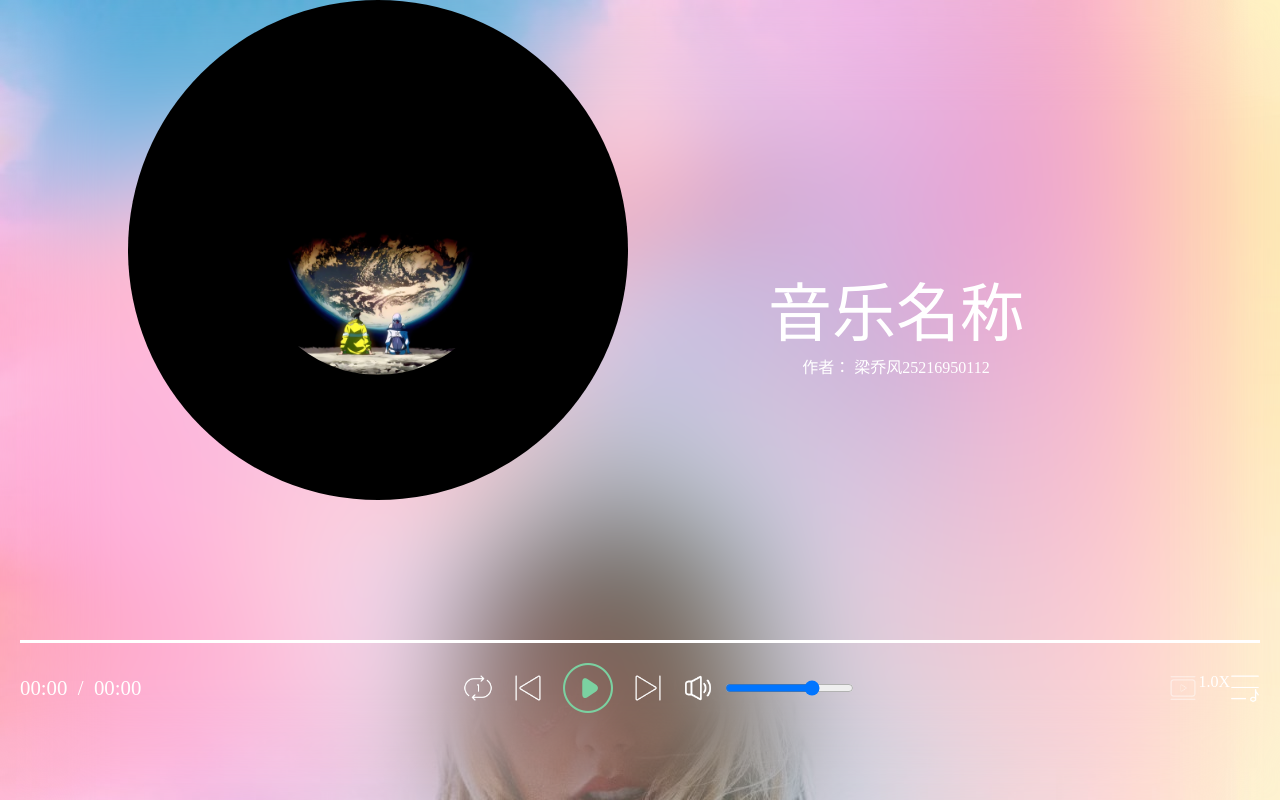
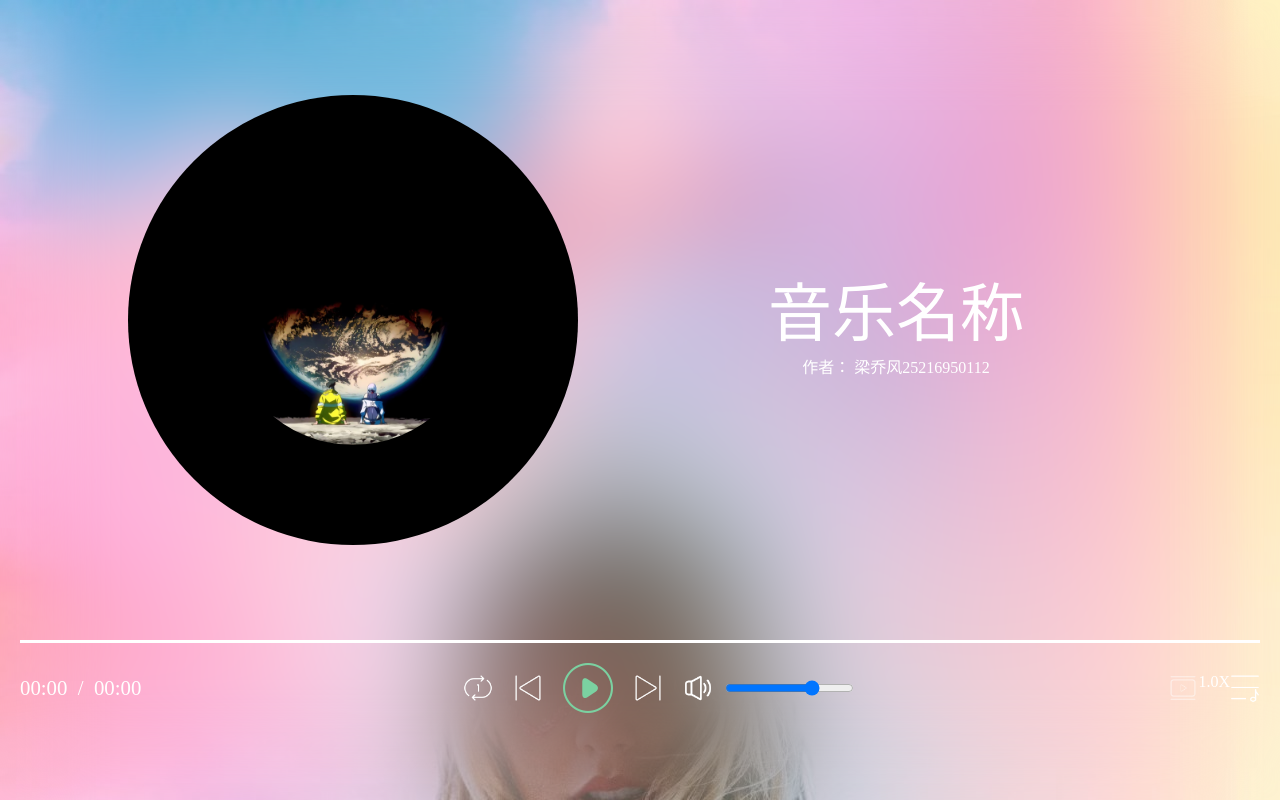
Before and after one commit to llllqf-22/lqf-github.github.io, a plain HTML site: page index.html in a window 1280 px wide. Drawn offline with Linux system fonts and the light colour scheme.

Commit message:
Update sy2.css

```diff
--- a/CSS/sy2.css
+++ b/CSS/sy2.css
@@ -19,13 +19,15 @@
         width: 50%;
         height: 100%;
         float: left;
+        display: flex;
+        align-items: center;
 
     }
     .record-bg{
-        width: 500px;
-        height: 500px;
+        width: 450px;
+        height: 450px;
         background-color: black;
-        border-radius: 500px;
+        border-radius: 450px;
         display: flex;
         justify-content: center;
         align-items: center;
```
